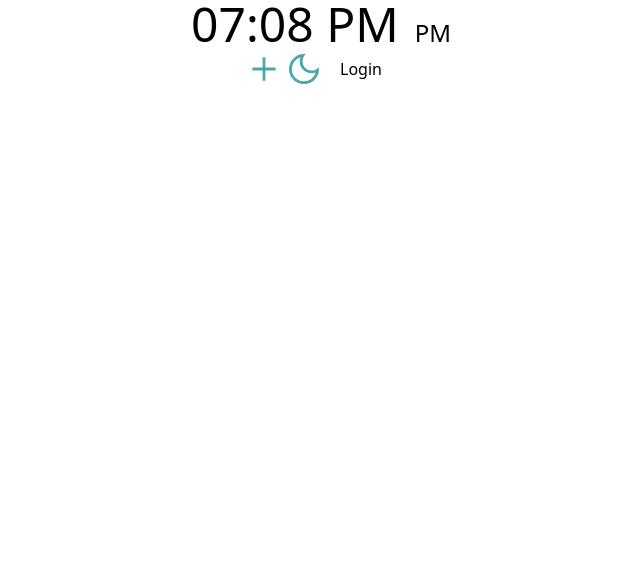
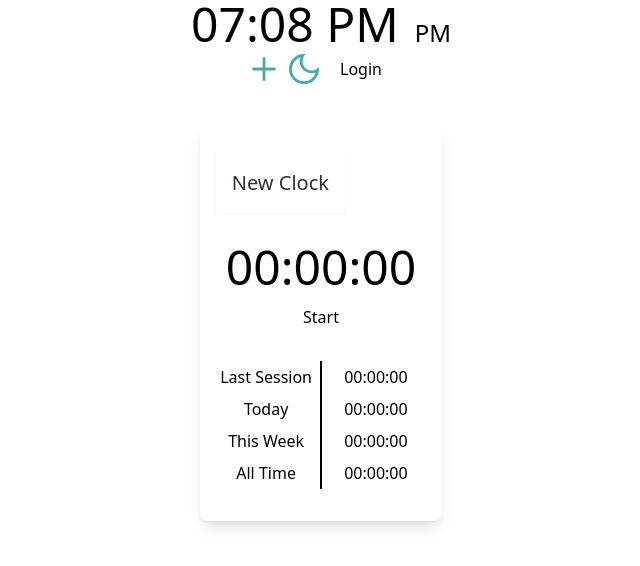
Before and after one commit to percouple/multiwatch-next, a Next.js app: page / in a window 1280 px wide. Shown: the top 566 px of the page, without its empty margins (319-959 px from the left). Built offline with nearby package versions, Linux system fonts and the light colour scheme.

Commit message:
clocks config

```diff
--- a/app/App.js
+++ b/app/App.js
@@ -2,7 +2,7 @@
 
 import React from "react";
 import Header from "./components/header/Header";
-// import ClocksContainer from "./clocks/ClocksContainer";
+import ClocksContainer from "./components/clocks/ClocksContainer";
 // import Loading from "./overlays/Loading";
 // import AuthBackgroundOverlay from "./overlays/common-elements/AuthBackgroundOverlay";
 import { useSelector } from "react-redux";
@@ -19,8 +19,8 @@ export default function App() {
       {/* {loading && <Loading />}
       {authenticating && <AuthBackgroundOverlay />} */}
       <Header />
-      {/*{errorMessage && <ClockDisplayResponseMessage message={errorMessage}/>}
-      <ClocksContainer /> */}
+      {/*{errorMessage && <ClockDisplayResponseMessage message={errorMessage}/>}*/}
+      <ClocksContainer />
     </div>
   );
 }
--- a/app/components/Clocks/ClocksContainer.js
+++ b/app/components/Clocks/ClocksContainer.js
@@ -1,17 +1,8 @@
 import React, { useEffect } from "react";
-import styled from "styled-components";
+import { useDispatch, useSelector } from "react-redux";
 import ClockContainer from "./sub-components/ClockContainer";
 import EditClockContainer from "./sub-components/EditClockContainer";
-import { useDispatch, useSelector } from "react-redux";
 import { setClocksMessage } from "../../state/slices/errorMessagesSlice";
-
-const StyledClocksContainer = styled.div`
-  display: flex;
-  justify-content: center;
-  align-items: center;
-  flex-wrap: wrap;
-  width: 100%;
-`;
 
 export default function ClocksContainer(props) {
   const dispatch = useDispatch();
@@ -31,12 +22,11 @@ export default function ClocksContainer(props) {
   }, [clockData]);
 
   return (
-    <div style={{ display: "flex", justifyContent: "center" }}>
-      <StyledClocksContainer>
-        {clockData.map((clock, idx) => {
-          return clock.editing ? (
-            <EditClockContainer key={clock.clockId}
-            clock={clock}/>
+    <div className="flex justify-center">
+      <div className="flex justify-center items-center flex-wrap w-full">
+        {clockData.map((clock, idx) => (
+          clock.editing ? (
+            <EditClockContainer key={clock.clockId} clock={clock} />
           ) : (
             <ClockContainer
               id={clock.clockId}
@@ -46,9 +36,9 @@ export default function ClocksContainer(props) {
               onPunchIn={props.handlePunchIn}
               onPunchOut={props.handlePunchOut}
             />
-          );
-        })}
-      </StyledClocksContainer>
+          )
+        ))}
+      </div>
     </div>
   );
 }
--- a/app/components/Clocks/sub-components/ButtonContainer.js
+++ b/app/components/Clocks/sub-components/ButtonContainer.js
@@ -1,46 +1,30 @@
 import React from "react";
-import styled from "styled-components";
 import { useSelector } from "react-redux";
-import { themes, shadow } from "../../../helper-functions";
-
-const StyledButton = styled.div`
-  display: flex;
-  justify-content: center;
-  border-radius: 5px;
-  padding: 0.5rem 1rem;
-  margin: 1rem;
-  width: 11rem;
-  cursor: pointer;
-`;
+import { themes } from "../../../util/cssUtils";
 
 export default function ButtonContainer({ punchedIn, onPunchIn, onPunchOut }) {
-  const currentTheme = useSelector(( state ) => state.theme.theme);
-  const clockOn = punchedIn ? 'clockOn' : 'clockOff';
+  const currentTheme = useSelector((state) => state.theme.theme);
+  const clockOn = punchedIn ? "clockOn" : "clockOff";
 
-  const punchedInStyle = {
-    backgroundColor:  `${themes[currentTheme].highlightColor[clockOn]}`,
-  };
-
-  const punchedOutStyle = {
-    backgroundColor:  `${themes[currentTheme].highlightColor[clockOn]}`,
-  };
+  const punchedInStyle = `bg-${themes[currentTheme].highlightColor[clockOn]}`;
+  const punchedOutStyle = `bg-${themes[currentTheme].highlightColor[clockOn]}`;
 
   return (
-    <div
-      style={{
-        display: "flex",
-        justifyContent: "center",
-        margin: "0.5rem",
-      }}
-    >
+    <div className="flex justify-center my-2">
       {punchedIn ? (
-        <StyledButton style={punchedOutStyle} onClick={onPunchOut}>
+        <button
+          className={`flex justify-center rounded-lg p-2 w-28 cursor-pointer ${punchedOutStyle}`}
+          onClick={onPunchOut}
+        >
           Stop
-        </StyledButton>
+        </button>
       ) : (
-        <StyledButton style={punchedInStyle} onClick={onPunchIn}>
+        <button
+          className={`flex justify-center rounded-lg p-2 w-28 cursor-pointer ${punchedInStyle}`}
+          onClick={onPunchIn}
+        >
           Start
-        </StyledButton>
+        </button>
       )}
     </div>
   );
--- a/app/components/Clocks/sub-components/ClockContainer.js
+++ b/app/components/Clocks/sub-components/ClockContainer.js
@@ -1,5 +1,4 @@
 import React, { useState, useEffect } from "react";
-import styled from "styled-components";
 import ButtonContainer from "./ButtonContainer";
 import Stats from "./Stats";
 // import ResponseMessage from "./ResponseMessage";
@@ -12,22 +11,7 @@ import {
   flagForDBUpdate,
   updateClock,
 } from "../../../state/slices/clockDataSlice";
-import { themes, darken, shadow } from "../../../helper-functions";
-
-const StyledClockContainer = styled.div`
-  padding: 10px;
-  display: flex;
-  flex-direction: column;
-  justify-content: center;
-  align-items: center;
-  border-radius: 10px;
-  margin: 30px;
-  width: 340px;
-
-  @media screen and (max-width: 420px) {
-    width: 80vw;
-  }
-`;
+import { themes, darken, shadow } from "../../../util/cssUtils";
 
 export default function ClockContainer(props) {
   let [punchedIn, setPunchedIn] = useState(false);
@@ -81,38 +65,19 @@ export default function ClockContainer(props) {
     return () => clearInterval(intervalId);
   }, [punchedIn]);
 
-  // TODO - add support for editing clocks (on server error or otherwise)
   return (
-    <StyledClockContainer
-      style={
+    <div
+      className={`p-4 flex flex-col justify-center items-center rounded-lg m-8 ${
         currentTheme === "dark"
-          ? {
-              border: `3px solid ${themes[currentTheme].highlightColor[clockOn]}`,
-              backgroundColor: darken(themes[currentTheme].backgroundColor, 8),
-            }
-          : {
-              boxShadow: `0px 0px 26px 10px ${shadow(
-                themes[currentTheme].textColor,
-                "0.3"
-              )}`,
-            }
-      }
+          ? `border-4 border-${
+              themes[currentTheme].highlightColor[clockOn]
+            } bg-${darken(themes[currentTheme].backgroundColor, 8)}`
+          : `shadow-lg shadow-${themes[currentTheme].textColor}-30`
+      }`}
     >
-      <div
-        style={{
-          display: "flex",
-          justifyContent: "space-between",
-          alignItems:"center",
-          maxWidth: "100%",
-        }}
-      >
+      <div className="flex justify-between items-center w-full mb-4">
         <Title clock={props.clockInfo} />
-        <div style={{
-          display: "flex",
-          flexDirection: "row",
-          justifyContent: "center",
-          maxWidth: "100%",
-        }}>
+        <div className="flex">
           <EditClockButton clock={props.clockInfo} clockOn={clockOn} />
           <DeleteClockButton clock={props.clockInfo} clockOn={clockOn} />
         </div>
@@ -129,6 +94,6 @@ export default function ClockContainer(props) {
         clock={props.clockInfo}
       />
       {/* <ResponseMessage /> */}
-    </StyledClockContainer>
+    </div>
   );
 }
--- a/app/components/Clocks/sub-components/DeleteClockButton.js
+++ b/app/components/Clocks/sub-components/DeleteClockButton.js
@@ -1,9 +1,9 @@
 import React from "react";
 import { useDispatch, useSelector } from "react-redux";
 import { deleteClock, flagForDBUpdate } from "../../../state/slices/clockDataSlice";
-import { themes } from "../../../helper-functions";
-import closeClockIconBlue from "../../../../stock-data-assets/close-clock-icon-blue.svg";
-import closeClockIconOrange from "../../../../stock-data-assets/close-clock-icon-orange.svg";
+import { themes } from "../../../util/cssUtils";
+import closeClockIconBlue from "../../../stock-data-assets/close-clock-icon-blue.svg";
+import closeClockIconOrange from "../../../stock-data-assets/close-clock-icon-orange.svg";
 import styled from "styled-components";
 
 const StyledDeleteButton = styled.div`
--- a/app/components/Clocks/sub-components/EditClockButton.js
+++ b/app/components/Clocks/sub-components/EditClockButton.js
@@ -2,8 +2,8 @@ import React from "react";
 import { useDispatch, useSelector } from "react-redux";
 import styled from "styled-components";
 import { setEditingClock } from "../../../state/slices/clockDataSlice";
-import blueEditClockIcon from "../../../../stock-data-assets/edit-clock-icon-blue.svg";
-import orangeEditClockIcon from "../../../../stock-data-assets/edit-clock-icon-orange.svg";
+import blueEditClockIcon from "../../../stock-data-assets/edit-clock-icon-blue.svg";
+import orangeEditClockIcon from "../../../stock-data-assets/edit-clock-icon-orange.svg";
 
 const StyledEditClockButton = styled.div`
   width: 30px;
--- a/app/components/Clocks/sub-components/EditClockContainer.js
+++ b/app/components/Clocks/sub-components/EditClockContainer.js
@@ -11,7 +11,7 @@ import {
   editClock,
   flagForDBUpdate,
 } from "../../../state/slices/clockDataSlice";
-import { themes, darken, shadow } from "../../../helper-functions";
+import { themes, darken, shadow } from "../../../util/cssUtils";
 
 const StyledClockContainer = styled.div`
   padding: 10px;
--- a/app/components/Clocks/sub-components/Title.js
+++ b/app/components/Clocks/sub-components/Title.js
@@ -1,28 +1,14 @@
 import React from "react";
-import styled from "styled-components";
-import { themes } from "../../../helper-functions";
 import { useSelector } from "react-redux";
-
-const StyledTitle = styled.div`
-  display: flex;
-  background-color: transparent;
-  border: none;
-  padding: 4px;
-  box-shadow: 0 2px;
-  outline: none;
-  font-size: 1.5rem;
-  margin: 1rem;
-  @media (max-width: 420px) {
-    width: 75%;
-  }
-`;
+import { themes } from "../../../util/cssUtils";
 
 export default function Title({ clock }) {
   const currentTheme = useSelector((state) => state.theme.theme);
 
   return (
-    <StyledTitle style={{ color: themes[currentTheme].textColor }}>
+    <div className="flex bg-transparent border-none p-4 shadow-sm outline-none text-xl my-4"
+      style={{ color: themes[currentTheme].textColor }}>
       {clock.name}
-    </StyledTitle>
+    </div>
   );
 }
--- a/app/components/Clocks/sub-components/edit-clock-components/CancelEditClockButton.js
+++ b/app/components/Clocks/sub-components/edit-clock-components/CancelEditClockButton.js
@@ -1,6 +1,6 @@
 import React from "react";
 import styled from "styled-components";
-import cancelEditIcon from "../../../../../stock-data-assets/cancel-edit-icon.svg";
+import cancelEditIcon from "../../../../stock-data-assets/cancel-edit-icon.svg";
 import { useDispatch } from "react-redux";
 import { setEditingClock } from "../../../../state/slices/clockDataSlice";
 
--- a/app/components/Clocks/sub-components/edit-clock-components/SaveButton.js
+++ b/app/components/Clocks/sub-components/edit-clock-components/SaveButton.js
@@ -1,40 +1,20 @@
 import React from "react";
-import styled from "styled-components";
-import { useSelector, useDispatch } from "react-redux";
-import { themes, shadow } from "../../../../helper-functions";
-import { editClock } from "../../../../state/slices/clockDataSlice";
-
-const StyledButton = styled.button`
-  display: flex;
-  justify-content: center;
-  border-radius: 5px;
-  padding: 0.5rem 1rem;
-  margin: 1rem;
-  width: 11rem;
-  outline: none;
-  border: none;
-  cursor: pointer;
-`;
+import { useSelector } from "react-redux";
+import { themes } from "../../../../util/cssUtils";
 
 export default function ButtonContainer({ clock }) {
   const currentTheme = useSelector((state) => state.theme.theme);
 
-  const punchedInStyle = {
-    backgroundColor: `${themes[currentTheme].highlightColor.clockOn}`,
-    color: `${themes[currentTheme].textColor}`,
-  };
+  const punchedInStyle = `bg-${themes[currentTheme].highlightColor.clockOn} text-${themes[currentTheme].textColor}`;
 
   return (
-    <div
-      style={{
-        display: "flex",
-        justifyContent: "center",
-        margin: "0.5rem",
-      }}
-    >
-      <StyledButton type="submit" style={punchedInStyle}>
+    <div className="flex justify-center my-2">
+      <button
+        type="submit"
+        className={`flex justify-center rounded-lg p-2 w-28 cursor-pointer ${punchedInStyle}`}
+      >
         Save
-      </StyledButton>
+      </button>
     </div>
   );
 }
```
Also changed, not shown: app/components/Clocks/sub-components/edit-clock-components/EditTitle.js (+12 -24 lines).
